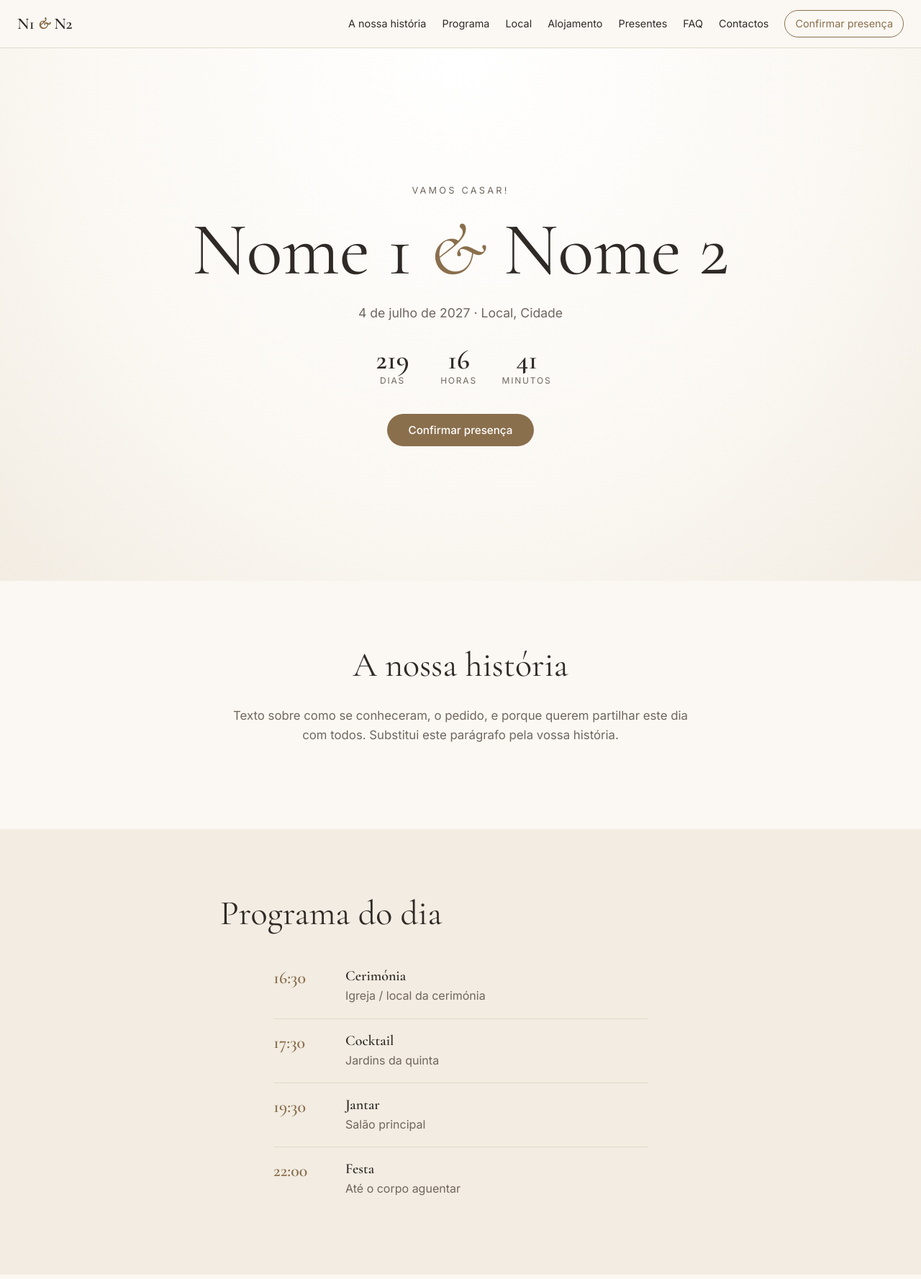
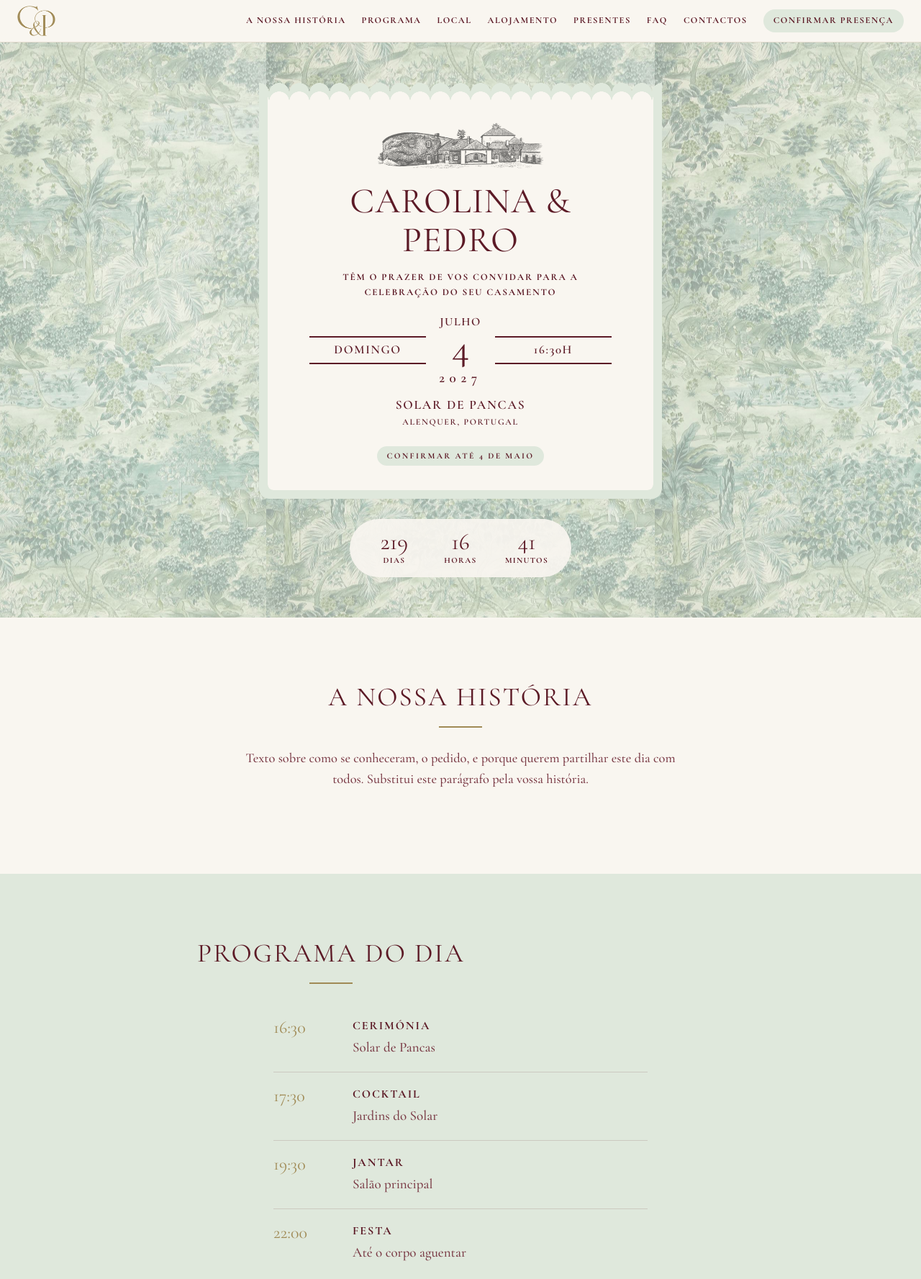
Before and after one commit to pedrosantos31/wedding_website, a plain HTML site: page index.html in a window 1280 px wide. Shown: the top 1777 px of the page at 72% size. Drawn offline with nearby package versions, Linux system fonts and the light colour scheme; a web font is replaced by a local one.

Commit message:
Design inspirado no convite e dados reais do casamento
- Nomes (Carolina & Pedro), data (4 de julho de 2027, 16:30) e local
  (Solar de Pancas, Alenquer) no site
- Abertura em forma de convite sobre o padrão toile, com o desenho do
  Solar e topo recortado como o leque
- Paleta bordeaux / verde-salva / dourado e fontes Cormorant Garamond e
  Libre Caslon Display
- Monograma C&P no menu, rodapé e favicon

Co-Authored-By: Claude Opus 5.5 <noreply@anthropic.com>

```diff
--- a/index.html
+++ b/index.html
@@ -3,17 +3,18 @@
 <head>
   <meta charset="utf-8" />
   <meta name="viewport" content="width=device-width, initial-scale=1" />
-  <title>Nome 1 &amp; Nome 2 · 04.07.2027</title>
+  <title>Carolina &amp; Pedro · 04.07.2027</title>
   <meta name="description" content="O nosso casamento — informações, programa e confirmação de presença." />
   <meta name="robots" content="noindex" />
   <link rel="preconnect" href="https://fonts.googleapis.com" />
   <link rel="preconnect" href="https://fonts.gstatic.com" crossorigin />
-  <link href="https://fonts.googleapis.com/css2?family=Cormorant+Garamond:ital,wght@0,400;0,600;1,400&family=Inter:wght@400;500;600&display=swap" rel="stylesheet" />
+  <link href="https://fonts.googleapis.com/css2?family=Cormorant+Garamond:ital,wght@0,400;0,500;0,600;0,700;1,400&family=Libre+Caslon+Display&display=swap" rel="stylesheet" />
+  <link rel="icon" type="image/png" href="assets/favicon.png" />
   <link rel="stylesheet" href="styles.css" />
 </head>
 <body>
   <header class="nav" id="topo">
-    <a class="nav__brand" href="#topo">N1 <span>&amp;</span> N2</a>
+    <a class="nav__brand" href="#topo"><img src="assets/monograma.png" alt="C &amp; P" /></a>
     <button class="nav__toggle" aria-label="Abrir menu" aria-expanded="false" aria-controls="menu">☰</button>
     <nav id="menu" class="nav__links">
       <a href="#historia">A nossa história</a>
@@ -30,15 +31,24 @@
   <main>
     <!-- HERO -->
     <section class="hero">
-      <p class="hero__eyebrow">Vamos casar!</p>
-      <h1 class="hero__title">Nome 1 <span>&amp;</span> Nome 2</h1>
-      <p class="hero__date">4 de julho de 2027 · Local, Cidade</p>
+      <div class="invite"><div class="invite__inner">
+        <img class="invite__solar" src="assets/solar.png" alt="Desenho do Solar de Pancas" />
+        <h1 class="invite__names">Carolina &amp; Pedro</h1>
+        <p class="invite__text">Têm o prazer de vos convidar para a celebração do seu casamento</p>
+        <div class="invite__date">
+          <span class="invite__side">Domingo</span>
+          <span class="invite__day"><small>Julho</small><strong>4</strong><small class="invite__year">2027</small></span>
+          <span class="invite__side">16:30h</span>
+        </div>
+        <p class="invite__place">Solar de Pancas</p>
+        <p class="invite__region">Alenquer, Portugal</p>
+        <a class="pill" href="#rsvp">Confirmar até 4 de maio</a>
+      </div></div>
       <div class="countdown" id="countdown" aria-live="polite">
         <div><strong data-unit="days">–</strong><span>dias</span></div>
         <div><strong data-unit="hours">–</strong><span>horas</span></div>
         <div><strong data-unit="minutes">–</strong><span>minutos</span></div>
       </div>
-      <a class="btn" href="#rsvp">Confirmar presença</a>
     </section>
 
     <!-- HISTÓRIA -->
@@ -54,8 +64,8 @@
     <section class="section section--alt" id="programa">
       <h2>Programa do dia</h2>
       <ol class="timeline">
-        <li><time>16:30</time><div><h3>Cerimónia</h3><p>Igreja / local da cerimónia</p></div></li>
-        <li><time>17:30</time><div><h3>Cocktail</h3><p>Jardins da quinta</p></div></li>
+        <li><time>16:30</time><div><h3>Cerimónia</h3><p>Solar de Pancas</p></div></li>
+        <li><time>17:30</time><div><h3>Cocktail</h3><p>Jardins do Solar</p></div></li>
         <li><time>19:30</time><div><h3>Jantar</h3><p>Salão principal</p></div></li>
         <li><time>22:00</time><div><h3>Festa</h3><p>Até o corpo aguentar</p></div></li>
       </ol>
@@ -64,16 +74,11 @@
     <!-- LOCAL -->
     <section class="section" id="local">
       <h2>Local</h2>
-      <div class="cards">
+      <div class="cards cards--single">
         <article class="card">
-          <h3>Cerimónia</h3>
-          <p>Nome do local<br />Morada, Código postal, Cidade</p>
-          <a class="link" href="https://maps.google.com" target="_blank" rel="noopener">Abrir no mapa →</a>
-        </article>
-        <article class="card">
-          <h3>Copo-d'água</h3>
-          <p>Nome da quinta<br />Morada, Código postal, Cidade</p>
-          <a class="link" href="https://maps.google.com" target="_blank" rel="noopener">Abrir no mapa →</a>
+          <h3>Cerimónia e copo-d'água</h3>
+          <p>Solar de Pancas<br />Pancas, Alenquer</p>
+          <a class="link" href="https://www.google.com/maps/search/?api=1&amp;query=Solar+de+Pancas+Alenquer" target="_blank" rel="noopener">Abrir no mapa →</a>
         </article>
       </div>
       <p class="note">Estacionamento: informação sobre estacionamento ou transporte organizado.</p>
@@ -98,7 +103,7 @@
       </p>
       <div class="card gift">
         <p class="gift__label">Titular</p>
-        <p class="gift__value">Nome 1 e Nome 2</p>
+        <p class="gift__value">Carolina e Pedro</p>
         <p class="gift__label">IBAN</p>
         <p class="gift__value gift__iban">
           <span id="iban">PT50 0000 0000 0000 0000 0000 0</span>
@@ -179,12 +184,12 @@
       <p class="lead">Alguma dúvida? Fala connosco.</p>
       <div class="cards">
         <article class="card contact">
-          <h3>Nome 1</h3>
+          <h3>Carolina</h3>
           <a href="tel:+351900000000">+351 900 000 000</a>
           <a href="https://wa.me/351900000000" target="_blank" rel="noopener">WhatsApp →</a>
         </article>
         <article class="card contact">
-          <h3>Nome 2</h3>
+          <h3>Pedro</h3>
           <a href="tel:+351910000000">+351 910 000 000</a>
           <a href="https://wa.me/351910000000" target="_blank" rel="noopener">WhatsApp →</a>
         </article>
@@ -197,7 +202,8 @@
   </main>
 
   <footer class="footer">
-    <p>Nome 1 &amp; Nome 2 · 04.07.2027</p>
+    <img class="footer__monogram" src="assets/monograma.png" alt="C &amp; P" />
+    <p>Carolina &amp; Pedro · 04.07.2027</p>
     <p class="footer__small">Dúvidas? <a href="#contactos">Fala connosco</a></p>
   </footer>
 
--- a/styles.css
+++ b/styles.css
@@ -1,137 +1,206 @@
+/* Paleta e tipografia inspiradas no convite */
 :root {
-  --bg: #fbf8f3;
-  --bg-alt: #f2ece2;
-  --ink: #2f2a26;
-  --muted: #6f665e;
-  --accent: #8a6f4d;
-  --accent-ink: #fff;
-  --line: #e2d8c9;
+  --cream: #f9f6f0;
+  --paper: #fffdf9;
+  --sage: #dfe8dc;
+  --sage-dark: #9fb5a3;
+  --wine: #5c1a26;
+  --wine-soft: #7a3a45;
+  --gold: #a08a55;
+  --line: #e4ddd0;
   --radius: 14px;
   --serif: "Cormorant Garamond", Georgia, serif;
-  --sans: "Inter", system-ui, sans-serif;
+  --display: "Libre Caslon Display", "Cormorant Garamond", Georgia, serif;
 }
 
 * { box-sizing: border-box; }
 html { scroll-behavior: smooth; scroll-padding-top: 72px; }
-body { margin: 0; background: var(--bg); color: var(--ink); font: 16px/1.65 var(--sans); }
+body { margin: 0; background: var(--cream); color: var(--wine); font: 500 19px/1.6 var(--serif); }
 img { max-width: 100%; }
-a { color: var(--accent); }
+a { color: var(--wine); }
+
+/* Maiúsculas espaçadas, como no convite */
+.section h2, .nav__links a, .btn, .pill, .countdown span, .card h3, .timeline h3,
+.field label, .field legend, summary, .gift__label {
+  text-transform: uppercase; letter-spacing: 0.12em;
+}
 
 /* NAV */
 .nav {
   position: sticky; top: 0; z-index: 10;
   display: flex; align-items: center; justify-content: space-between;
-  padding: 14px 24px; background: rgba(251, 248, 243, 0.92);
+  padding: 8px 24px; background: rgba(249, 246, 240, 0.94);
   backdrop-filter: blur(8px); border-bottom: 1px solid var(--line);
 }
-.nav__brand { font: 600 1.4rem var(--serif); color: var(--ink); text-decoration: none; }
-.nav__brand span { color: var(--accent); font-style: italic; }
+.nav__brand img { height: 42px; display: block; }
 .nav__links { display: flex; gap: 22px; align-items: center; }
-.nav__links a { color: var(--ink); text-decoration: none; font-size: 0.9rem; }
-.nav__links a:hover { color: var(--accent); }
-.nav__cta { padding: 6px 14px; border: 1px solid var(--accent); border-radius: 999px; color: var(--accent) !important; }
-.nav__toggle { display: none; background: none; border: 0; font-size: 1.5rem; cursor: pointer; color: var(--ink); }
+.nav__links a { color: var(--wine); text-decoration: none; font-size: 0.78rem; font-weight: 700; white-space: nowrap; }
+.nav__links a:hover { color: var(--gold); }
+.nav__cta { padding: 6px 14px; background: var(--sage); border-radius: 999px; }
+.nav__toggle { display: none; background: none; border: 0; font-size: 1.5rem; cursor: pointer; color: var(--wine); }
 
-@media (max-width: 860px) {
+@media (max-width: 1100px) {
   .nav__toggle { display: block; }
   .nav__links {
     display: none; position: absolute; top: 100%; left: 0; right: 0;
-    flex-direction: column; gap: 0; background: var(--bg); border-bottom: 1px solid var(--line);
+    flex-direction: column; gap: 0; background: var(--cream); border-bottom: 1px solid var(--line);
   }
   .nav__links.open { display: flex; }
   .nav__links a { padding: 14px 24px; width: 100%; text-align: center; }
-  .nav__cta { border: 0; border-radius: 0; }
+  .nav__cta { border-radius: 0; }
 }
 
-/* HERO */
+/* HERO — convite em leque sobre o padrão toile */
 .hero {
-  min-height: calc(100vh - 60px);
+  min-height: calc(100vh - 59px);
   display: flex; flex-direction: column; align-items: center; justify-content: center;
-  text-align: center; padding: 60px 24px;
-  background: radial-gradient(ellipse at top, #fff 0%, var(--bg) 60%, var(--bg-alt) 100%);
+  gap: 28px; padding: 56px 16px;
+  background: url("assets/toile.jpg") center / 540px auto repeat;
 }
-.hero__eyebrow { letter-spacing: 0.25em; text-transform: uppercase; font-size: 0.8rem; color: var(--muted); margin: 0; }
-.hero__title { font: 400 clamp(3rem, 10vw, 6.5rem)/1.05 var(--serif); margin: 18px 0; }
-.hero__title span { color: var(--accent); font-style: italic; }
-.hero__date { font-size: 1.1rem; color: var(--muted); margin: 0 0 32px; }
 
-.countdown { display: flex; gap: 28px; margin-bottom: 36px; }
+/* Topo recortado em "vieiras", como o leque */
+.invite, .invite__inner {
+  --s: 28px;
+  -webkit-mask:
+    radial-gradient(circle calc(var(--s) / 2) at 50% 100%, #000 97%, transparent) top center / var(--s) calc(var(--s) / 2) repeat-x,
+    linear-gradient(#000 0 0) 0 calc(var(--s) / 2) / 100% 100% no-repeat;
+  mask:
+    radial-gradient(circle calc(var(--s) / 2) at 50% 100%, #000 97%, transparent) top center / var(--s) calc(var(--s) / 2) repeat-x,
+    linear-gradient(#000 0 0) 0 calc(var(--s) / 2) / 100% 100% no-repeat;
+}
+.invite {
+  width: min(560px, 100%);
+  padding: 12px; background: var(--sage);
+  border-radius: 0 0 var(--radius) var(--radius);
+}
+.invite__inner {
+  background: var(--cream); text-align: center;
+  padding: 44px 28px 34px; border-radius: 0 0 8px 8px;
+}
+.invite__solar { width: 230px; display: block; margin: 0 auto 18px; }
+.invite__names {
+  font: 400 clamp(2.1rem, 7vw, 3.1rem)/1.1 var(--display);
+  text-transform: uppercase; margin: 0 0 14px; letter-spacing: 0.02em;
+}
+.invite__text {
+  font-weight: 700; font-size: 0.82rem; letter-spacing: 0.14em; text-transform: uppercase;
+  max-width: 400px; margin: 0 auto 22px;
+}
+.invite__date {
+  display: grid; grid-template-columns: 1fr auto 1fr; align-items: center; gap: 18px;
+  max-width: 420px; margin: 0 auto 10px;
+}
+.invite__side {
+  border-top: 2px solid var(--wine); border-bottom: 2px solid var(--wine);
+  padding: 4px 0; font-weight: 600; font-size: 1.05rem; letter-spacing: 0.1em; text-transform: uppercase;
+}
+.invite__day { display: flex; flex-direction: column; align-items: center; line-height: 1; }
+.invite__day small { font-weight: 600; font-size: 1rem; letter-spacing: 0.1em; text-transform: uppercase; }
+.invite__day strong { font: 400 3.4rem/1.05 var(--display); }
+.invite__year { letter-spacing: 0.35em !important; font-size: 1.2rem !important; margin-top: 4px; }
+.invite__place { margin: 14px 0 0; font-weight: 600; font-size: 1.1rem; letter-spacing: 0.1em; text-transform: uppercase; }
+.invite__region { margin: 0 0 20px; font-weight: 600; font-size: 0.75rem; letter-spacing: 0.14em; text-transform: uppercase; }
+
+.pill {
+  display: inline-block; padding: 4px 14px; border-radius: 999px;
+  background: var(--sage); color: var(--wine); text-decoration: none;
+  font-weight: 700; font-size: 0.72rem; letter-spacing: 0.2em;
+}
+.pill:hover { background: var(--sage-dark); }
+
+.countdown {
+  display: flex; gap: 28px; padding: 14px 30px; border-radius: 999px;
+  background: rgba(249, 246, 240, 0.92);
+}
 .countdown div { display: flex; flex-direction: column; align-items: center; min-width: 64px; }
-.countdown strong { font: 600 2.4rem/1 var(--serif); }
-.countdown span { font-size: 0.75rem; letter-spacing: 0.15em; text-transform: uppercase; color: var(--muted); }
+.countdown strong { font: 400 2rem/1.1 var(--display); }
+.countdown span { font-size: 0.7rem; font-weight: 700; }
 
 .btn {
-  display: inline-block; padding: 13px 30px; border: 0; border-radius: 999px;
-  background: var(--accent); color: var(--accent-ink); font: 500 0.95rem var(--sans);
-  text-decoration: none; cursor: pointer; transition: opacity 0.2s;
+  display: inline-block; padding: 12px 30px; border: 0; border-radius: 999px;
+  background: var(--wine); color: var(--paper); font: 700 0.85rem var(--serif);
+  text-decoration: none; cursor: pointer; transition: background 0.2s;
 }
-.btn:hover { opacity: 0.88; }
+.btn:hover { background: var(--wine-soft); }
 .btn:disabled { opacity: 0.5; cursor: wait; }
 
-/* SECTIONS */
+/* SECÇÕES */
 .section { padding: 88px 24px; max-width: 920px; margin: 0 auto; }
-.section--alt { max-width: none; background: var(--bg-alt); }
+.section--alt { max-width: none; background: var(--sage); }
 .section--alt > * { max-width: 872px; margin-left: auto; margin-right: auto; }
-.section h2 { font: 400 clamp(2.2rem, 5vw, 3rem) var(--serif); text-align: center; margin: 0 0 28px; }
-.lead { text-align: center; color: var(--muted); font-size: 1.05rem; max-width: 640px; margin: 0 auto 28px; }
-.note { text-align: center; color: var(--muted); font-size: 0.95rem; }
+.section h2 { font: 400 clamp(1.7rem, 4vw, 2.3rem) var(--display); text-align: center; margin: 0; letter-spacing: 0.06em; }
+.section h2::after {
+  content: ""; display: block; width: 60px; height: 2px; background: var(--gold); margin: 18px auto 28px;
+}
+.lead { text-align: center; color: var(--wine-soft); font-size: 1.15rem; max-width: 640px; margin: 0 auto 28px; }
+.note { text-align: center; color: var(--wine-soft); }
 
 .timeline { list-style: none; padding: 0; max-width: 520px; margin: 0 auto; }
-.timeline li { display: grid; grid-template-columns: 80px 1fr; gap: 20px; padding: 18px 0; border-bottom: 1px solid var(--line); }
+.timeline li { display: grid; grid-template-columns: 90px 1fr; gap: 20px; padding: 18px 0; border-bottom: 1px solid rgba(92, 26, 38, 0.15); }
 .timeline li:last-child { border-bottom: 0; }
-.timeline time { font: 600 1.5rem var(--serif); color: var(--accent); }
-.timeline h3 { margin: 0; font: 600 1.25rem var(--serif); }
-.timeline p { margin: 2px 0 0; color: var(--muted); }
+.timeline time { font: 400 1.5rem var(--display); color: var(--gold); }
+.timeline h3 { margin: 0; font-size: 1rem; font-weight: 700; }
+.timeline p { margin: 2px 0 0; color: var(--wine-soft); }
 
 .cards { display: grid; grid-template-columns: repeat(auto-fit, minmax(240px, 1fr)); gap: 20px; margin-bottom: 24px; }
-.card { background: #fff; border: 1px solid var(--line); border-radius: var(--radius); padding: 24px; }
-.card h3 { margin: 0 0 8px; font: 600 1.4rem var(--serif); }
-.card p { margin: 0 0 12px; color: var(--muted); }
-.link { font-weight: 500; text-decoration: none; }
+.cards--single { grid-template-columns: minmax(0, 420px); justify-content: center; text-align: center; }
+.card { background: var(--paper); border: 1px solid var(--line); border-radius: var(--radius); padding: 24px; }
+.card h3 { margin: 0 0 8px; font-size: 0.95rem; font-weight: 700; }
+.card p { margin: 0 0 12px; color: var(--wine-soft); }
+.link { font-weight: 700; text-decoration: none; color: var(--gold); }
+.link:hover { color: var(--wine); }
+code { font-size: 0.85em; background: var(--sage); padding: 1px 6px; border-radius: 4px; }
 
-.iban { text-align: center; font-size: 1.05rem; }
-.iban span { font-family: ui-monospace, monospace; background: var(--bg-alt); padding: 4px 10px; border-radius: 6px; }
+/* PRENDA */
+.gift { max-width: 480px; margin: 0 auto; text-align: center; }
+.gift__label { margin: 14px 0 2px !important; font-size: 0.72rem; font-weight: 700; color: var(--gold) !important; }
+.gift__label:first-child { margin-top: 0 !important; }
+.gift__value { margin: 0 !important; color: var(--wine) !important; font-size: 1.15rem; font-weight: 600; }
+.gift__iban { display: flex; flex-wrap: wrap; align-items: center; justify-content: center; gap: 10px; }
+.gift__iban span { font: 500 0.95rem ui-monospace, monospace; background: var(--sage); padding: 4px 10px; border-radius: 6px; }
+.copy { border: 1px solid var(--wine); background: none; color: var(--wine); border-radius: 999px; padding: 3px 12px; font: 700 0.8rem var(--serif); cursor: pointer; }
+.copy:hover { background: var(--wine); color: var(--paper); }
 
 /* RSVP */
-.rsvp { background: #fff; border: 1px solid var(--line); border-radius: var(--radius); padding: 32px; max-width: 560px !important; }
+.rsvp { background: var(--paper); border: 1px solid var(--line); border-radius: var(--radius); padding: 32px; max-width: 560px !important; }
 .field { margin: 0 0 20px; border: 0; padding: 0; }
-.field label, .field legend { display: block; font-weight: 500; font-size: 0.92rem; margin-bottom: 6px; }
+.field label, .field legend { display: block; font-weight: 700; font-size: 0.78rem; margin-bottom: 6px; }
 .field input[type="text"], .field select, .field textarea {
-  width: 100%; padding: 11px 13px; border: 1px solid var(--line); border-radius: 10px;
-  font: inherit; background: var(--bg); color: var(--ink);
+  width: 100%; padding: 10px 13px; border: 1px solid var(--line); border-radius: 10px;
+  font: 500 1.05rem var(--serif); background: var(--cream); color: var(--wine);
 }
-.field input:focus, .field select:focus, .field textarea:focus { outline: 2px solid var(--accent); outline-offset: 1px; border-color: transparent; }
-.choice { display: flex !important; align-items: center; gap: 10px; font-weight: 400 !important; margin: 6px 0; cursor: pointer; }
-.choice input { accent-color: var(--accent); width: 18px; height: 18px; }
+.field input:focus, .field select:focus, .field textarea:focus { outline: 2px solid var(--gold); outline-offset: 1px; border-color: transparent; }
+.choice { display: flex !important; align-items: center; gap: 10px; font-weight: 500 !important; font-size: 1.05rem !important; text-transform: none !important; letter-spacing: 0 !important; margin: 6px 0; cursor: pointer; }
+.choice input { accent-color: var(--wine); width: 18px; height: 18px; }
 .if-attending[hidden] { display: none; }
 .hp { position: absolute; left: -9999px; width: 1px; height: 1px; overflow: hidden; }
 .rsvp .btn { width: 100%; }
 .form-status { margin: 14px 0 0; text-align: center; min-height: 1.4em; }
-.form-status.ok { color: #3d6b3d; }
+.form-status.ok { color: #3d6b47; }
 .form-status.err { color: #a33a3a; }
 .invalid { border-color: #a33a3a !important; }
 
 /* FAQ */
 details { border-bottom: 1px solid var(--line); padding: 16px 0; max-width: 680px; margin: 0 auto; }
-summary { cursor: pointer; font: 600 1.25rem var(--serif); list-style: none; }
-summary::after { content: "+"; float: right; color: var(--accent); }
+summary { cursor: pointer; font-size: 0.95rem; font-weight: 700; list-style: none; }
+summary::after { content: "+"; float: right; color: var(--gold); }
 details[open] summary::after { content: "–"; }
-details p { color: var(--muted); margin: 10px 0 0; }
-
-.footer { text-align: center; padding: 48px 24px; border-top: 1px solid var(--line); font-family: var(--serif); font-size: 1.3rem; }
-.footer p { margin: 4px 0; }
-.footer__small { font: 0.85rem var(--sans); color: var(--muted); }
-
-/* PRENDA */
-.gift { max-width: 480px; margin: 0 auto; text-align: center; }
-.gift__label { margin: 14px 0 2px !important; font-size: 0.75rem; letter-spacing: 0.15em; text-transform: uppercase; color: var(--muted); }
-.gift__label:first-child { margin-top: 0 !important; }
-.gift__value { margin: 0 !important; color: var(--ink) !important; font-size: 1.05rem; }
-.gift__iban { display: flex; flex-wrap: wrap; align-items: center; justify-content: center; gap: 10px; }
-.gift__iban span { font-family: ui-monospace, monospace; background: var(--bg-alt); padding: 4px 10px; border-radius: 6px; }
-.copy { border: 1px solid var(--accent); background: none; color: var(--accent); border-radius: 999px; padding: 4px 12px; font: 500 0.8rem var(--sans); cursor: pointer; }
-.copy:hover { background: var(--accent); color: var(--accent-ink); }
+details p { color: var(--wine-soft); margin: 10px 0 0; }
 
 /* CONTACTOS */
 .contact { display: flex; flex-direction: column; gap: 6px; text-align: center; }
-.contact a { text-decoration: none; font-weight: 500; }
+.contact a { text-decoration: none; font-weight: 600; }
+.contact a:hover { color: var(--gold); }
+
+/* RODAPÉ */
+.footer { text-align: center; padding: 48px 24px; background: var(--cream); border-top: 1px solid var(--line); }
+.footer__monogram { width: 90px; margin-bottom: 10px; }
+.footer p { margin: 4px 0; font: 400 1.1rem var(--display); letter-spacing: 0.08em; text-transform: uppercase; }
+.footer .footer__small { font: 500 0.95rem var(--serif); text-transform: none; letter-spacing: 0; color: var(--wine-soft); }
+
+@media (max-width: 480px) {
+  .invite__inner { padding: 36px 16px 28px; }
+  .invite__date { gap: 10px; }
+  .invite__side { font-size: 0.85rem; }
+  .countdown { gap: 16px; padding: 12px 20px; }
+}
```
Also changed, not shown: assets/favicon.png (added), assets/monograma.png (added), assets/solar.png (added), assets/toile.jpg (added).
